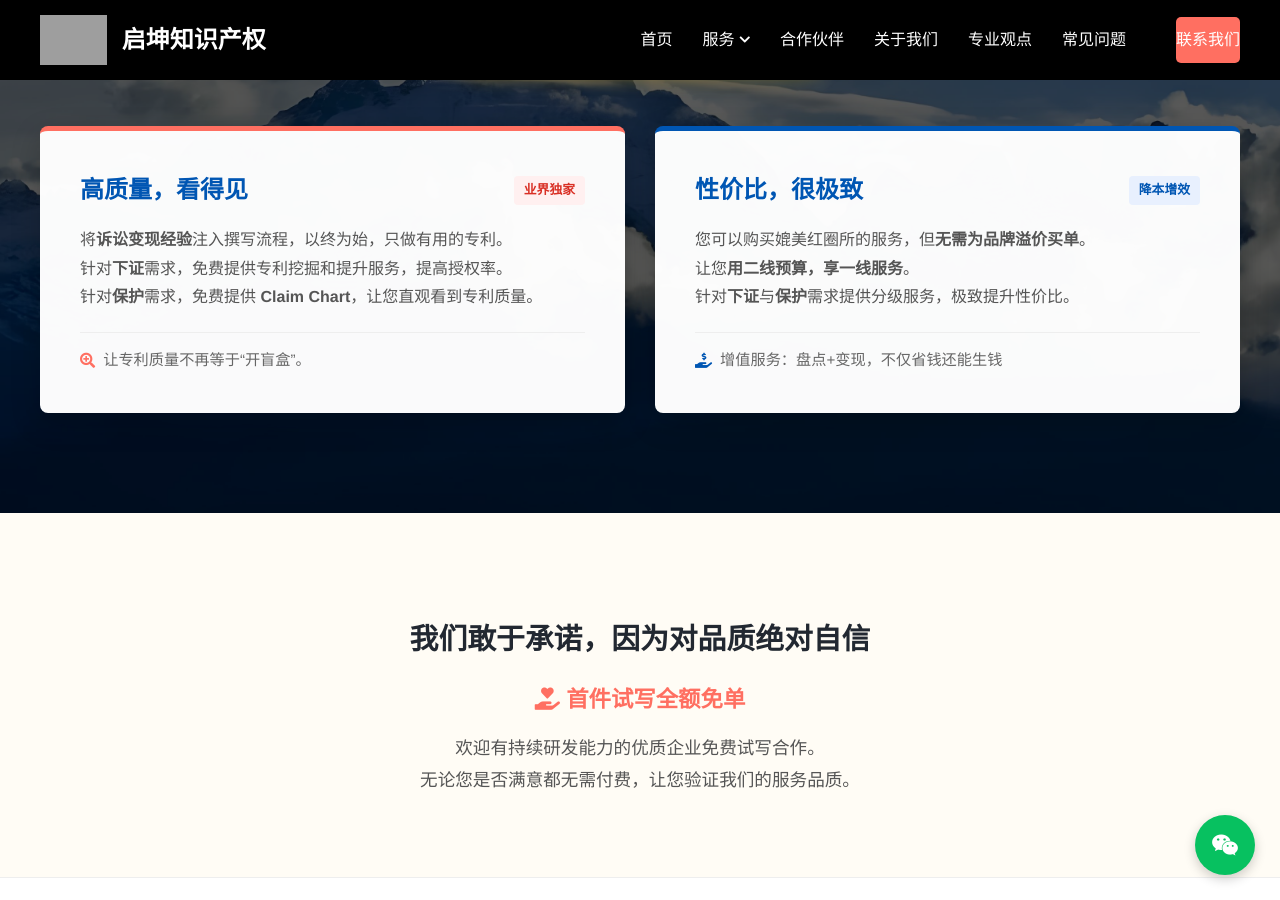
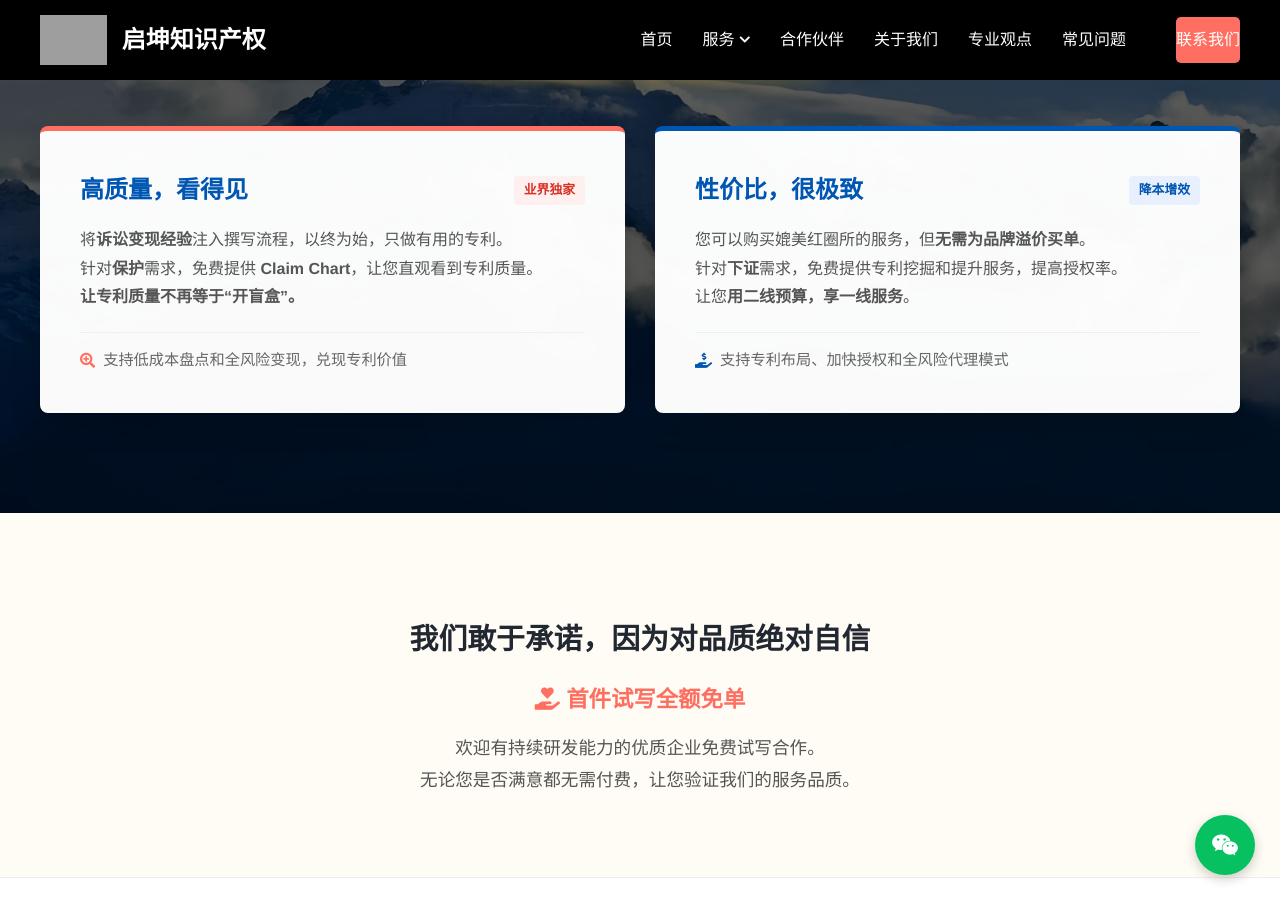
Before and after one commit to inventmain/qikunip, a Jekyll site: the page index.html, which Jekyll copies as it is, in a window 1280 px wide and 900 px high, scrolled down 348 px. Built offline with Jekyll 4.4.1, drawn with Linux system fonts in a browser that asks for light colours; grey boxes are pictures that could not be loaded.

Commit message:
Update index.html

```diff
--- a/index.html
+++ b/index.html
@@ -294,11 +294,11 @@
                 </div>
                 <p style="min-height: 72px; color: #555;">
                     将<strong>诉讼变现经验</strong>注入撰写流程，以终为始，只做有用的专利。<br>
-                    针对<strong>下证</strong>需求，免费提供专利挖掘和提升服务，提高授权率。<br>
-                    针对<strong>保护</strong>需求，免费提供 <strong>Claim Chart</strong>，让您直观看到专利质量。                </p>
+                    针对<strong>保护</strong>需求，免费提供 <strong>Claim Chart</strong>，让您直观看到专利质量。<br>
+                    <strong>让专利质量不再等于“开盲盒”。</strong>            </p>
                 <div style="border-top: 1px solid #eee; padding-top: 15px; font-size: 0.95em; color: #666; display: flex; align-items: center; font-weight: 500;">
                     <i class="fas fa-search-plus" style="color: var(--cta-color); margin-right: 8px;"></i>
-                    <span>让专利质量不再等于“开盲盒”。</span>
+                    <span>支持低成本盘点和全风险变现，兑现专利价值</span>
                 </div>
             </a>
 
@@ -309,12 +309,12 @@
                 </div>
                 <p style="min-height: 72px; color: #555;">
                     您可以购买媲美红圈所的服务，但<strong>无需为品牌溢价买单</strong>。<br>
+                    针对<strong>下证</strong>需求，免费提供专利挖掘和提升服务，提高授权率。<br>
                     让您<strong>用二线预算，享一线服务</strong>。<br>
-                    针对<strong>下证</strong>与<strong>保护</strong>需求提供分级服务，极致提升性价比。
                 </p>
                 <div style="border-top: 1px solid #eee; padding-top: 15px; font-size: 0.95em; color: #666; display: flex; align-items: center; font-weight: 500;">
                     <i class="fas fa-hand-holding-usd" style="color: var(--primary-color); margin-right: 8px;"></i>
-                    <span>增值服务：盘点+变现，不仅省钱还能生钱</span>
+                    <span>支持专利布局、加快授权和全风险代理模式</span>
                 </div>
             </a>
 
```
